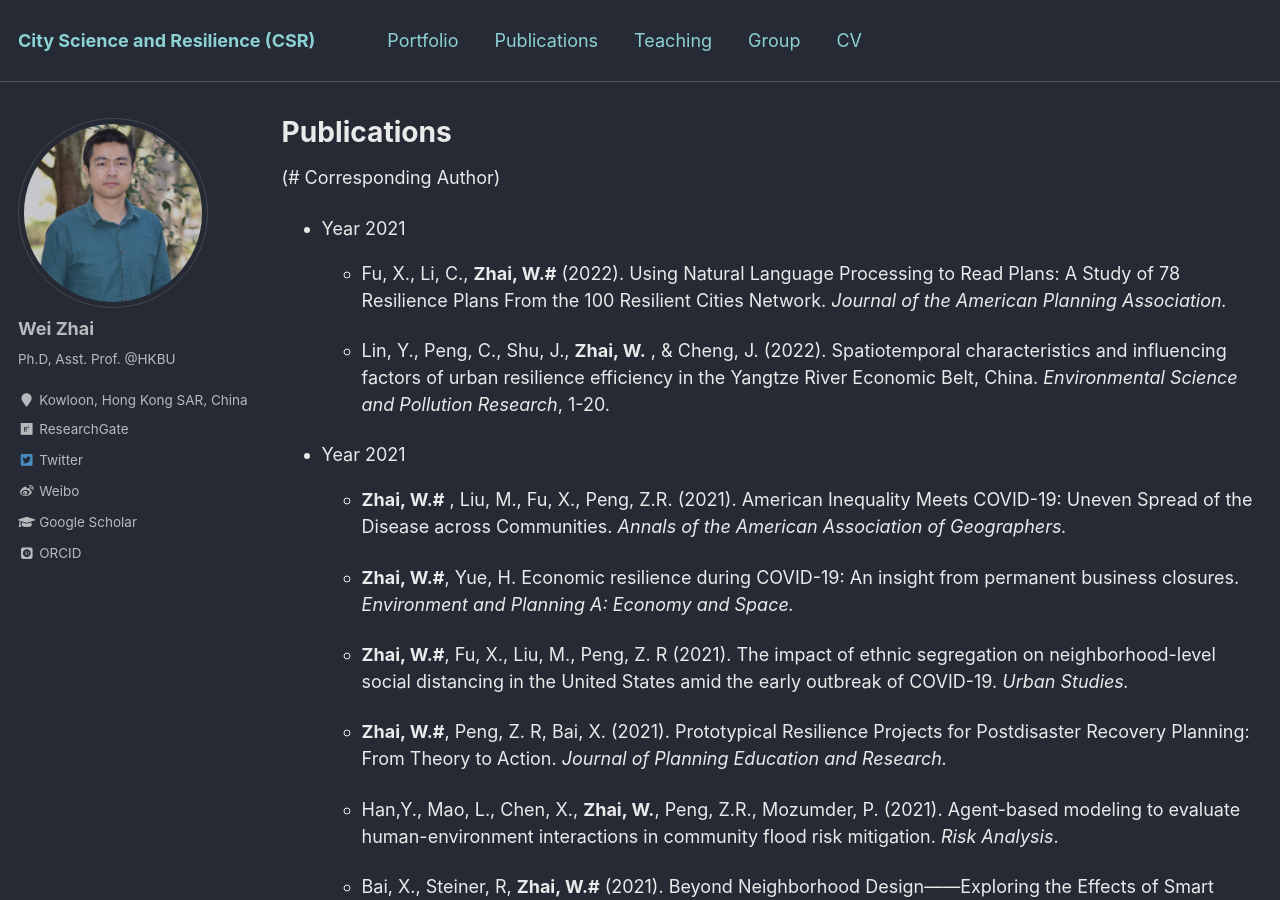
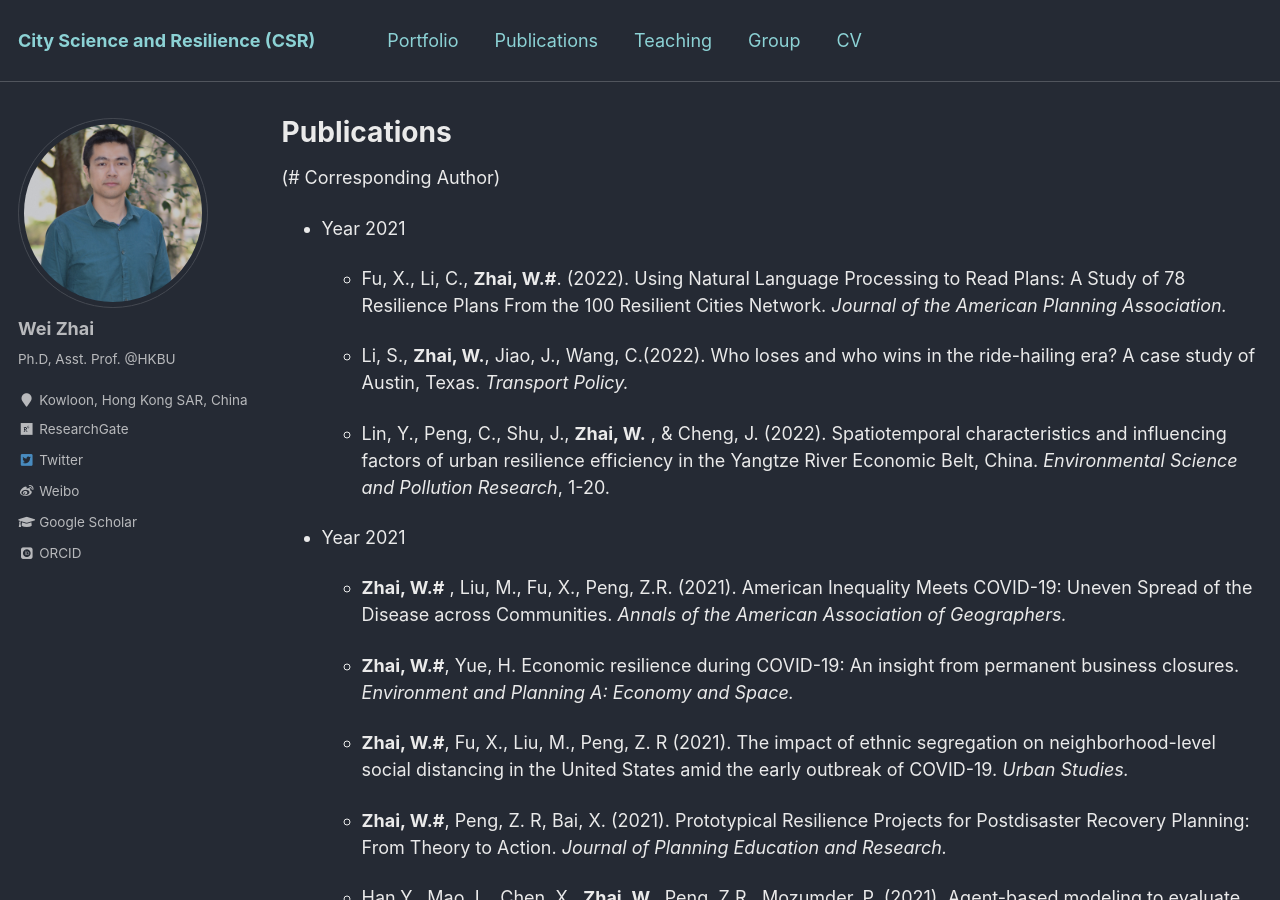
Before and after one commit to skywalkerzhai/weizhai.github.io, a Jekyll site: the page built from _pages/publications.md, in a window 1280 px wide and 900 px high. Built offline with Jekyll 4.4.1, drawn with Linux system fonts in a browser that asks for light colours; some web fonts are replaced.

Commit message:
Update publications.md

```diff
--- a/_pages/publications.md
+++ b/_pages/publications.md
@@ -6,11 +6,15 @@ author_profile: true
 ---
 (# Corresponding Author)
 * Year 2021
-  * Fu, X., Li, C., **Zhai, W.#** (2022). Using Natural Language Processing to Read Plans: A Study of 78 Resilience Plans From the 100 Resilient Cities Network. *Journal of the American Planning Association.*
+
+  * Fu, X., Li, C., **Zhai, W.#**. (2022). Using Natural Language Processing to Read Plans: A Study of 78 Resilience Plans From the 100 Resilient Cities Network. *Journal of the American Planning Association.*
+
+  * Li, S., **Zhai, W.**, Jiao, J., Wang, C.(2022). Who loses and who wins in the ride-hailing era? A case study of Austin, Texas.  *Transport Policy.*
 
   * Lin, Y., Peng, C., Shu, J., **Zhai, W.** , & Cheng, J. (2022). [Spatiotemporal characteristics and influencing factors of urban resilience efficiency in the Yangtze River Economic Belt, China. *Environmental Science and Pollution Research*, 1-20.](https://link.springer.com/article/10.1007/s11356-021-18235-2)
 
 * Year 2021
+
   * **Zhai, W.#** , Liu, M., Fu, X., Peng, Z.R. (2021). [American Inequality Meets COVID-19: Uneven Spread of the Disease across Communities. *Annals of the American Association of Geographers.*](https://www.tandfonline.com/doi/abs/10.1080/24694452.2020.1866489?journalCode=raag21)
 
   * **Zhai, W.#**, Yue, H. [Economic resilience during COVID-19: An insight from permanent business closures. *Environment and Planning A: Economy and Space.*](https://doi.org/10.1177/0308518X211055181)
@@ -26,7 +30,6 @@ author_profile: true
   * Fu, X., **Zhai, W.#** (2021).  [Examining the Spatial and Temporal Relationship Between Social Vulnerability and Stay-at-home Behaviors in New York City during the COVID-19 Pandemic. *Sustainable Cities and Society.*](https://doi.org/10.1016/j.scs.2021.102757)
 
   * Yuan, F., Li, M., Liu, R., **Zhai, W.**, Qi, B. (2021). [Social Media for Enhanced Understanding of Disaster Resilience during Hurricane Florence. *International Journal of Information Management.*](https://www.sciencedirect.com/science/article/pii/S0268401220314882?dgcid=coauthor)
-
 
 * Year 2020
 
```
